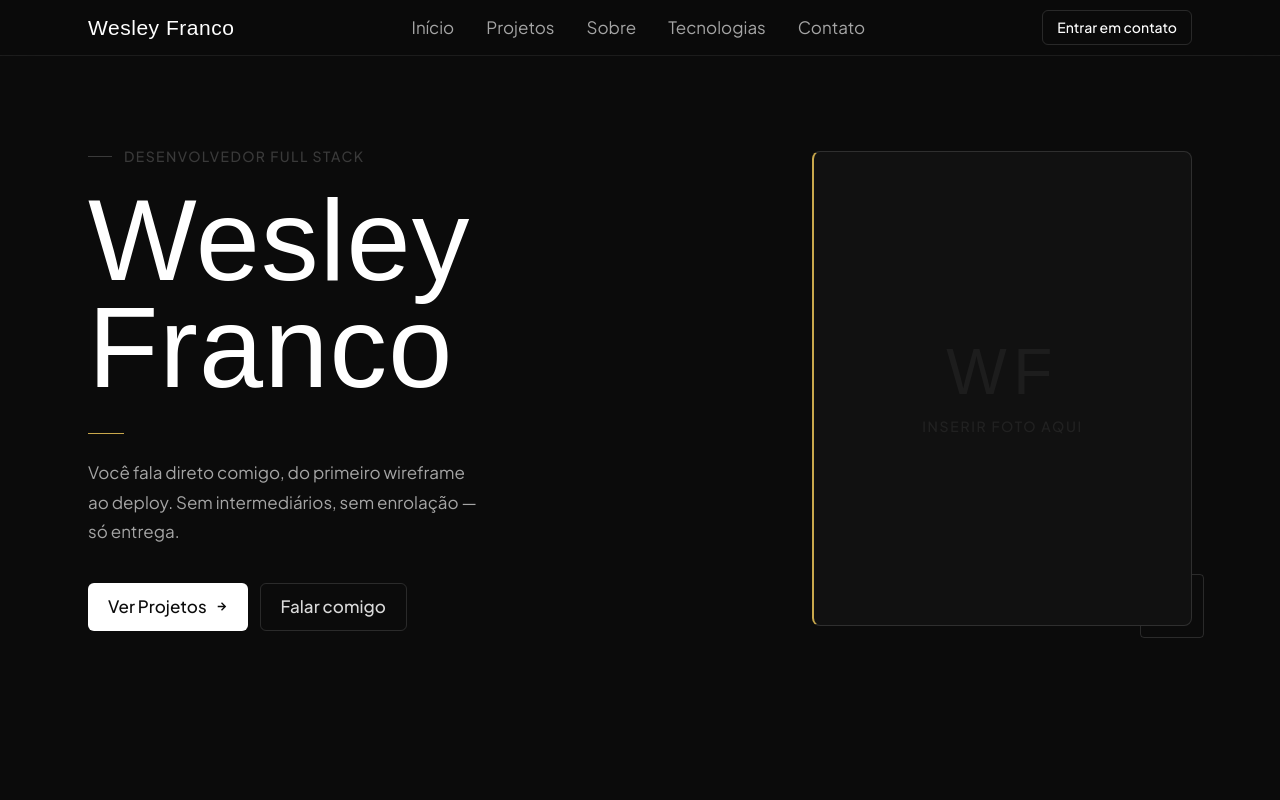
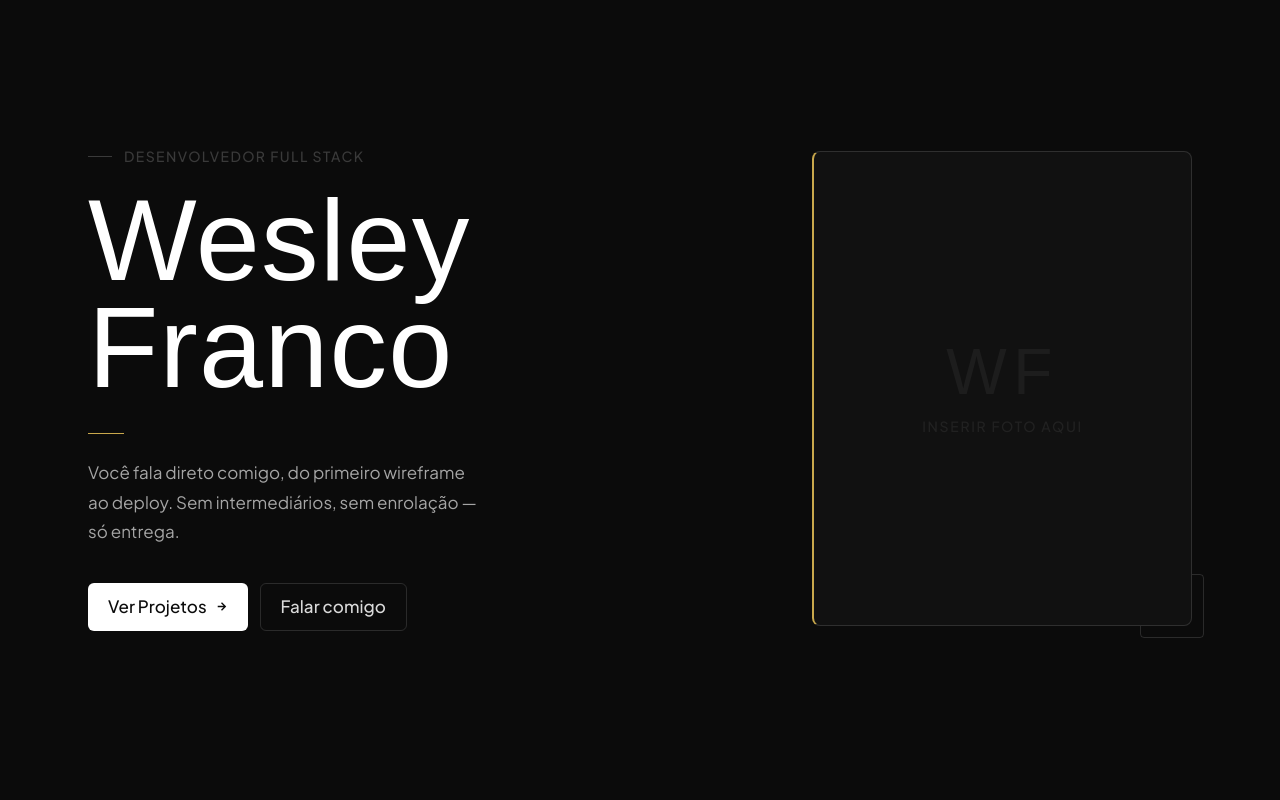
Before and after one commit to WesleyDevFranco/portfolio, a Next.js app: page / in a window 1280 px wide. Shown: the top 800 px of the page. Built offline with nearby package versions, Linux system fonts and the light colour scheme; a web font is replaced by a local one.

Commit message:
removendo nav bar

```diff
--- a/src/app/page.tsx
+++ b/src/app/page.tsx
@@ -1,4 +1,3 @@
-import { Navbar } from '@/components/Navbar'
 import { Hero } from '@/components/Hero'
 import { Projects } from '@/components/Projects'
 import { About } from '@/components/About'
@@ -12,7 +11,6 @@ import { Footer } from '@/components/Footer'
 export default function Home() {
   return (
     <>
-      <Navbar />
       <main>
         <Hero />
         <Projects />
```
